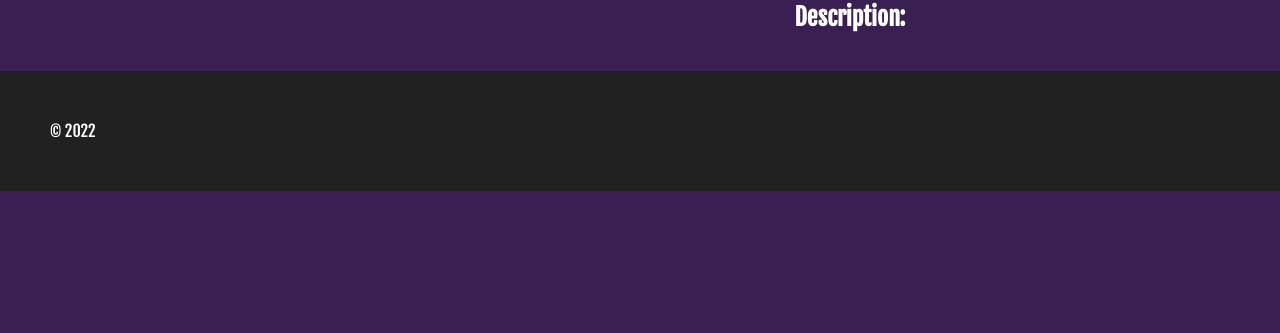
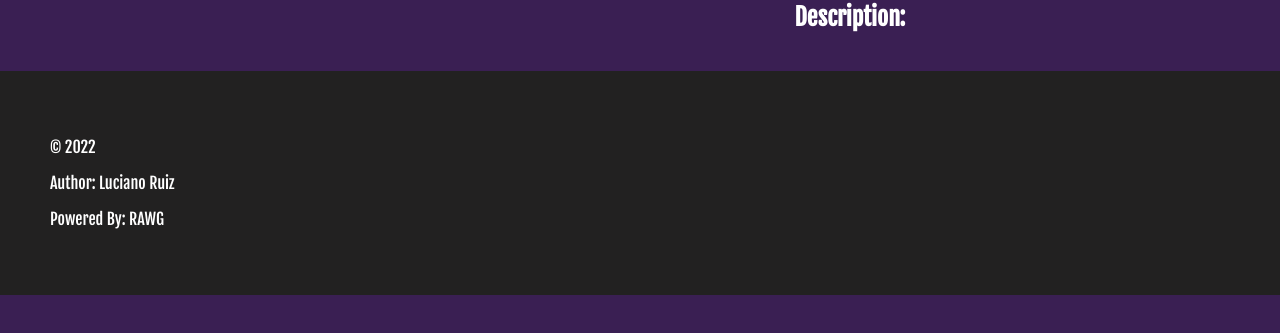
Before and after one commit to lucianoruizm/games-collection-app, a React (Create React App) app: page /games/details/1 in a window 1280 px wide. Shown: the part 353-686 px from the top of the page. Built offline with nearby package versions, Linux system fonts and the light colour scheme; no server answers.

Commit message:
footer details

```diff
--- a/src/components/Footer.jsx
+++ b/src/components/Footer.jsx
@@ -3,7 +3,9 @@ import styles from './Footer.module.css';
 export function Footer() {
     return (
         <div className={styles.footer}>
-             &copy; 2022
+             <p>&copy; 2022</p>
+             <p>Author: Luciano Ruiz</p>
+             <p>Powered By: RAWG</p>
         </div>
     )
 }
```
